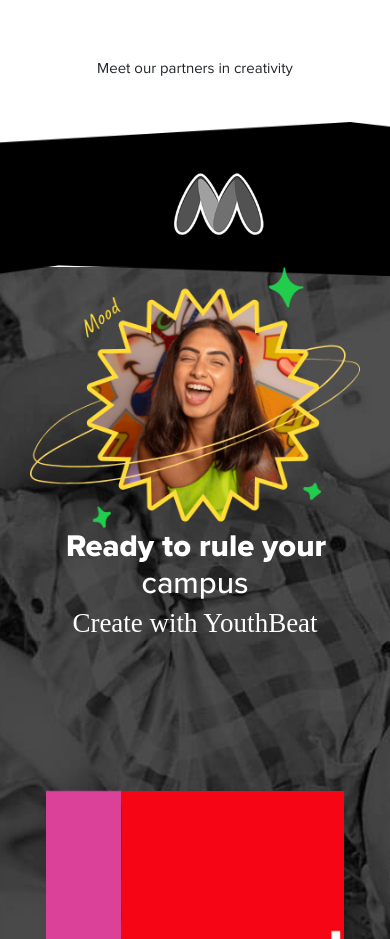
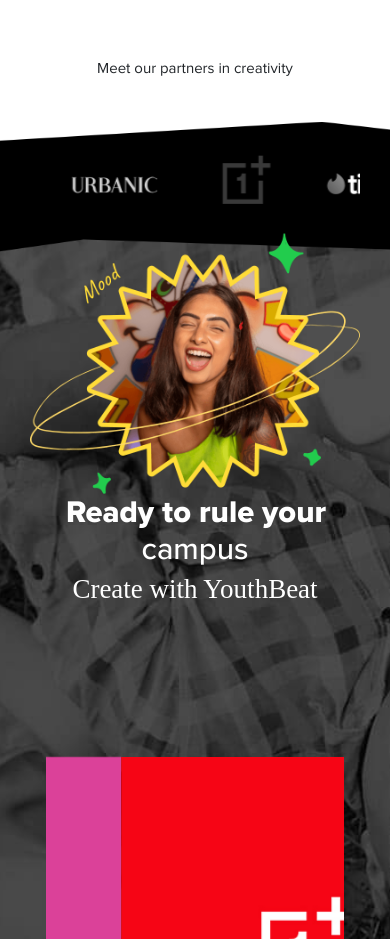
Before and after one commit to bhasink/youthbeat2022, a Next.js app: page /ambassador in a window 390 px wide. Shown: the part 1320-2259 px from the top of the page. Built offline with nearby package versions, Linux system fonts and the light colour scheme; some icons are missing; a web font is replaced by a local one.

Commit message:
banner update

```diff
--- a/pages/ambassador.js
+++ b/pages/ambassador.js
@@ -228,6 +228,45 @@ const Ambassador = () => {
         items: 1.5,
         nav: false,
         center: true,
+        dots: false,
+        margin: 10,
+        loop: true,
+      },
+
+      766: {
+        items: 4,
+        nav: true,
+        center: true,
+        dots: false,
+        loop: true,
+      },
+
+      1200: {
+        items: 4,
+        nav: false,
+        center: false,
+        autoplay: false,
+        margin: 20,
+        autoplaySpeed: 3000,
+        autoplayHoverPause: true,
+        dots: false,
+        loop: false,
+      },
+    },
+
+    responsive_brandlogos: {
+      0: {
+        items: 1,
+        nav: true,
+        dots: false,
+        loop: true,
+      },
+      300: {
+        items: 3,
+        nav: false,
+        center: false,
+        autoplaySpeed: 3000,
+        autoplay:true,
         dots: false,
         margin: 10,
         loop: true,
@@ -580,7 +619,7 @@ const Ambassador = () => {
             <OwlCarousel
               className="partnrslide owl-carousel owl-theme"
               loop
-              responsive={state.responsive_featuredslide}
+              responsive={state.responsive_brandlogos}
               nav
             >
               <div className="item">
--- a/pages/creator.js
+++ b/pages/creator.js
@@ -423,10 +423,12 @@ const Creator = () => {
       <Header />
 
       <section className="homebannnerk revealer creatorsbanons">
+
+      <div  className="cregreen"></div>
         <img src="./images/creatorbanner.jpg" className="desktopayout" />
         <img src="./images/creatormobile.jpg" className="mobstopayout" />
         <div className="container">
-		<div  className="cregreen"></div>
+
 
 		<div><h1 className="mainbn-hd">WE ARE THE VOICE<br/>
 OF <span className="str-yells">GEN-Zs<img src="./images/strokeyello.png"/></span> ALL AROUND</h1></div>
--- a/public/style.css
+++ b/public/style.css
@@ -332,7 +332,7 @@ p {
 }
 
 .homebannnerk .cregreen{
-   animation: movelinecreat 2s infinite;
+   animation: movelinecreat 3s infinite;
 }
 
 
@@ -2749,8 +2749,9 @@ body {
     padding-top: 17px;
 }
 
-.partnrslide.owl-carousel img {
-    width: 76%;
+.partnrslide.owl-carousel img,
+.blacklayers .owl-carousel .item img {
+    width: 75%;
 	margin:auto;
 }
 
@@ -2986,7 +2987,7 @@ p, .seelike p {
 }
 
 .homebannnerk {
-    height: 84vh;
+    height: 80vh;
 }
 
 
```
